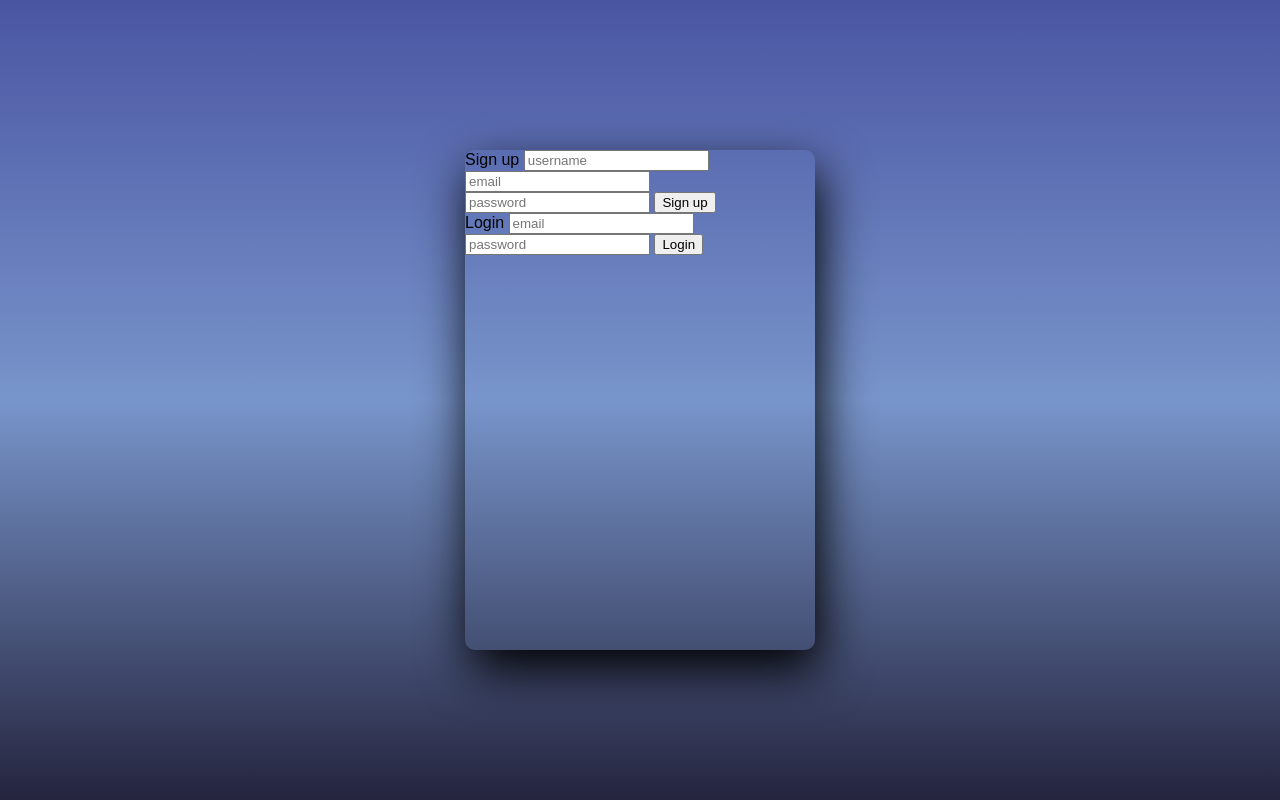
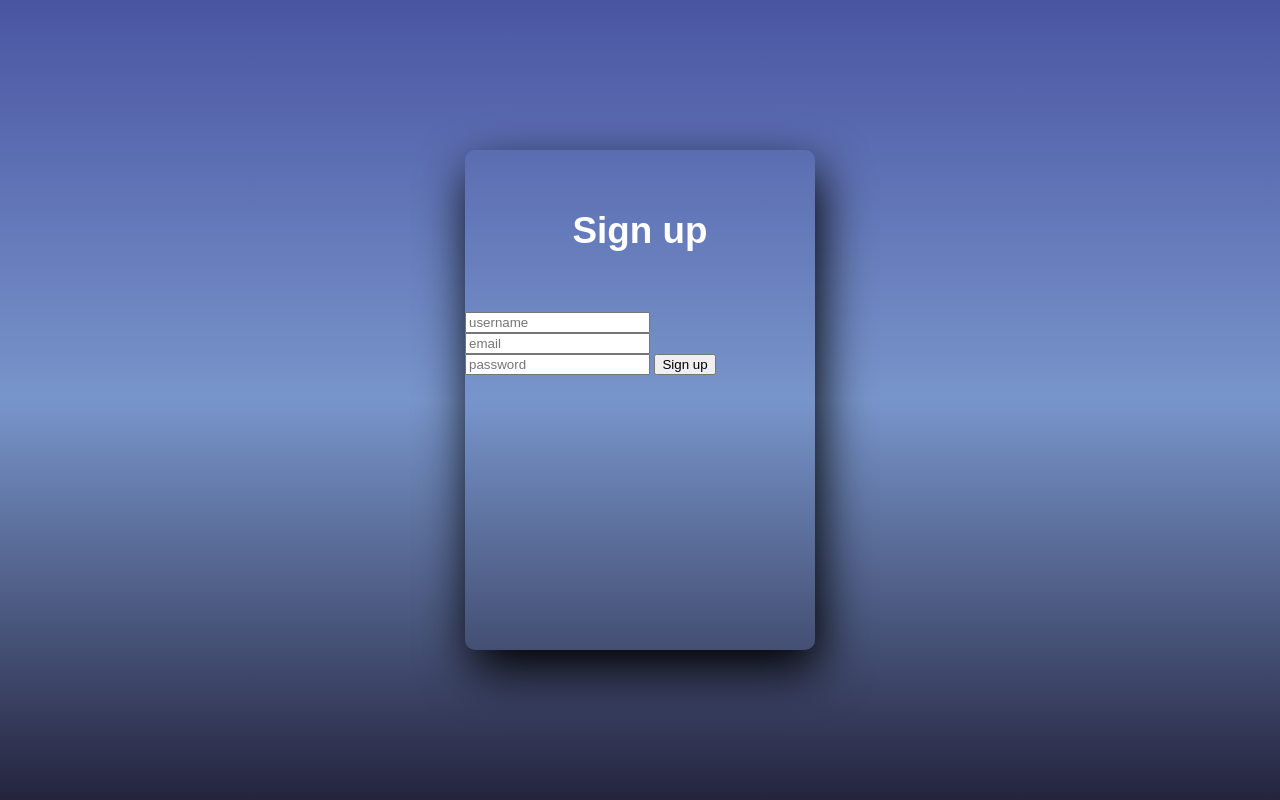
Before and after one commit to mohsen-mirzaei/final-project, a plain HTML site: page index.html in a window 1280 px wide. Drawn offline with Linux system fonts and the light colour scheme.

Commit message:
style the signup form and label

```diff
--- a/style.css
+++ b/style.css
@@ -22,3 +22,21 @@ body {
 #check-box {
     display: none;
 }
+
+.signup {
+    position: relative;
+    width: 100%;
+    height: 100%;
+}
+
+
+label {
+    color: #fff;
+    font-size: 2.3em;
+    justify-content: center;
+    transition: .5s ease-in-out;
+    margin: 60px;
+    display: flex;
+    font-weight: bold;
+    cursor: pointer;
+}
```
